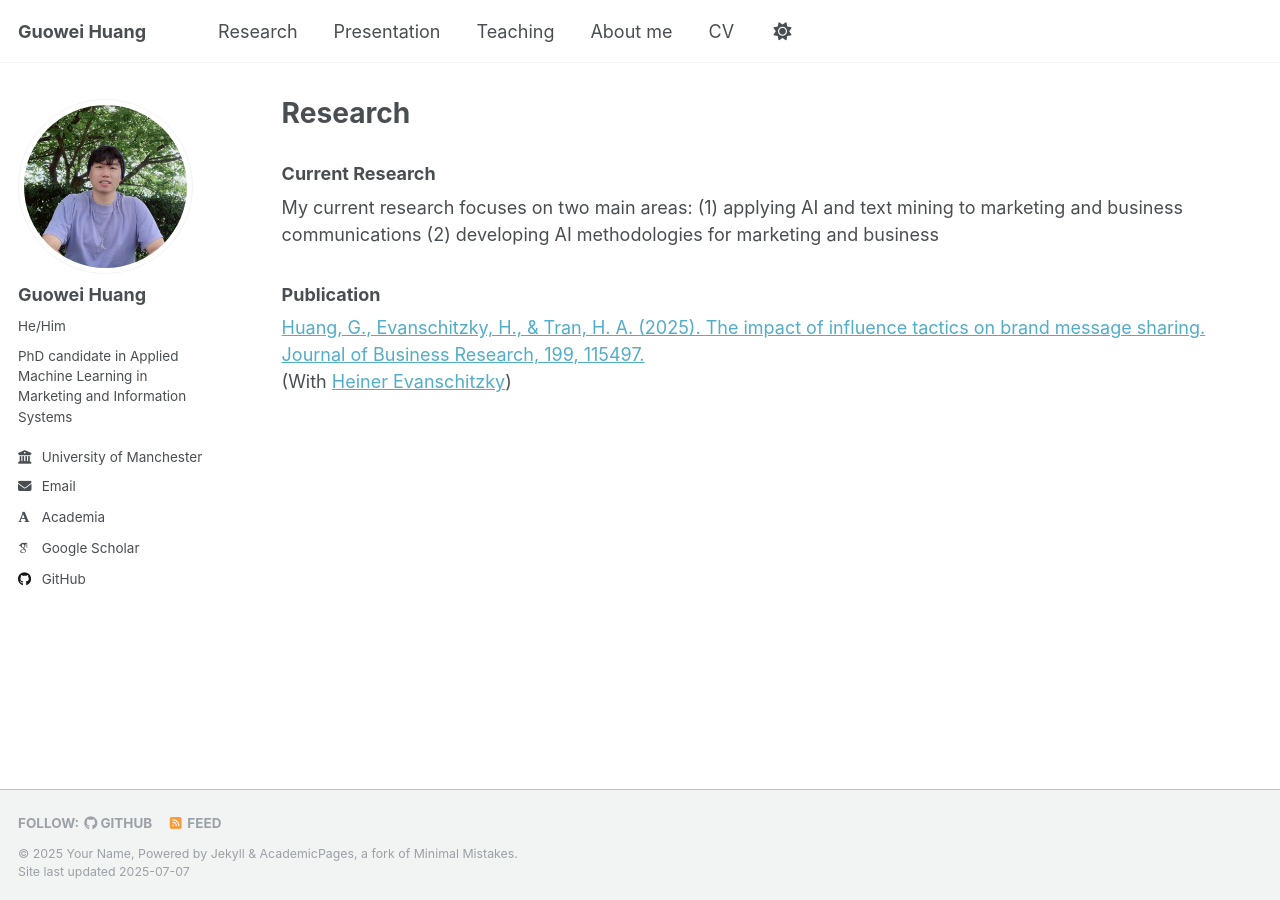
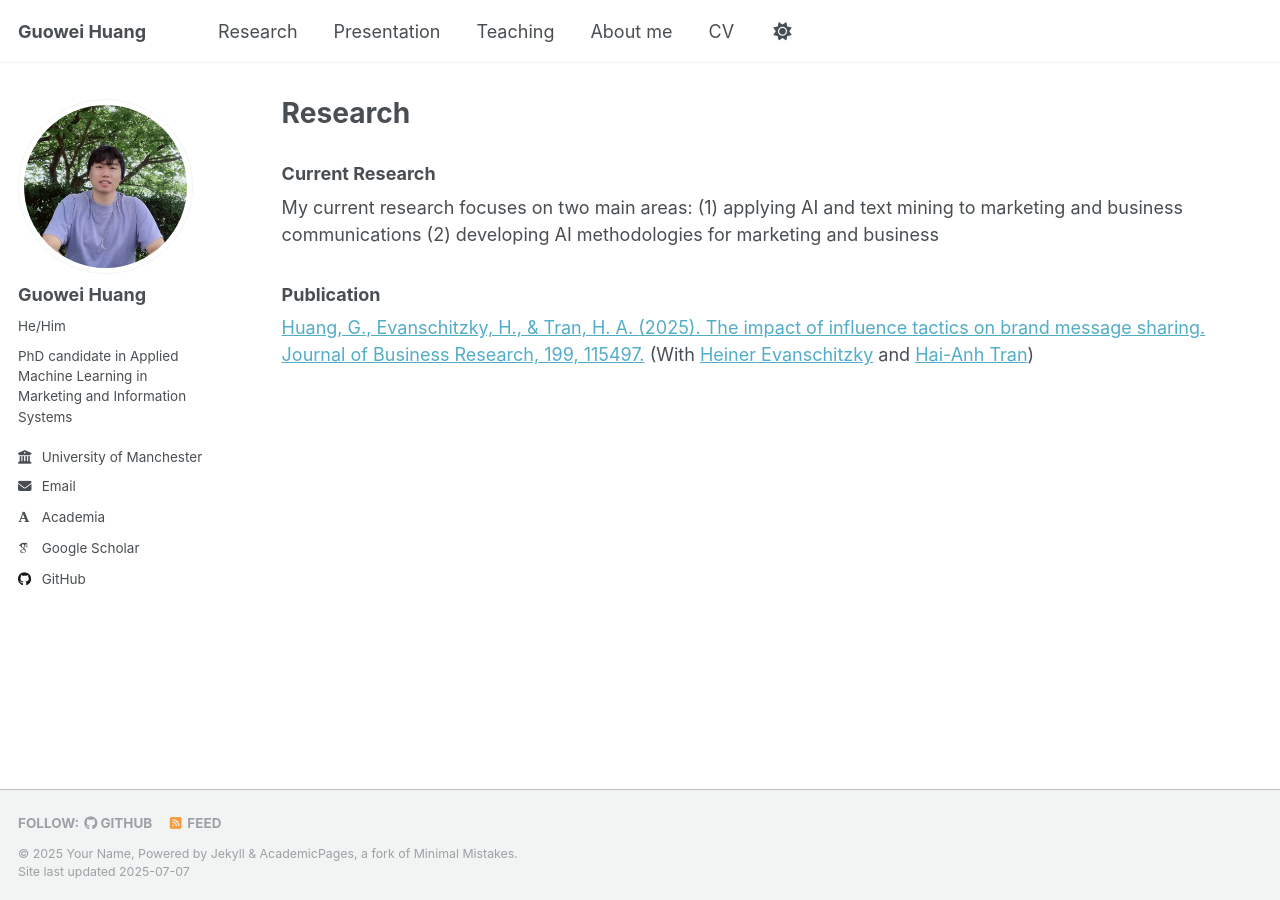
Before and after one commit to Oliverhuang123/Oliverhuang123.github.io, a Jekyll site: the page built from _pages/publications.html, in a window 1280 px wide. Built offline with Jekyll 4.4.1, drawn with Linux system fonts in a browser that asks for light colours; some web fonts are replaced.

Commit message:
Update publications.html

```diff
--- a/_pages/publications.html
+++ b/_pages/publications.html
@@ -9,5 +9,5 @@ author_profile: true
 My current research focuses on two main areas: (1) applying AI and text mining to marketing and business communications (2) developing AI methodologies for marketing and business
 
 <h3>Publication</h3>
-<a href="https://doi.org/10.1016/j.jbusres.2025.115497" target="_blank">Huang, G., Evanschitzky, H., & Tran, H. A. (2025). The impact of influence tactics on brand message sharing. Journal of Business Research, 199, 115497.</a><br>
-(With <a href="https://scholar.google.com/citations?user=XRjQAP4AAAAJ&hl=en" target="_blank">Heiner Evanschitzky</a>)
+<a href="https://doi.org/10.1016/j.jbusres.2025.115497" target="_blank">Huang, G., Evanschitzky, H., & Tran, H. A. (2025). The impact of influence tactics on brand message sharing. Journal of Business Research, 199, 115497.</a>
+(With <a href="https://scholar.google.com/citations?user=XRjQAP4AAAAJ&hl=en" target="_blank">Heiner Evanschitzky</a> and <a href="https://scholar.google.com/citations?user=ATPRTE07hSoC&hl=en" target="_blank">Hai-Anh Tran</a>)
```
